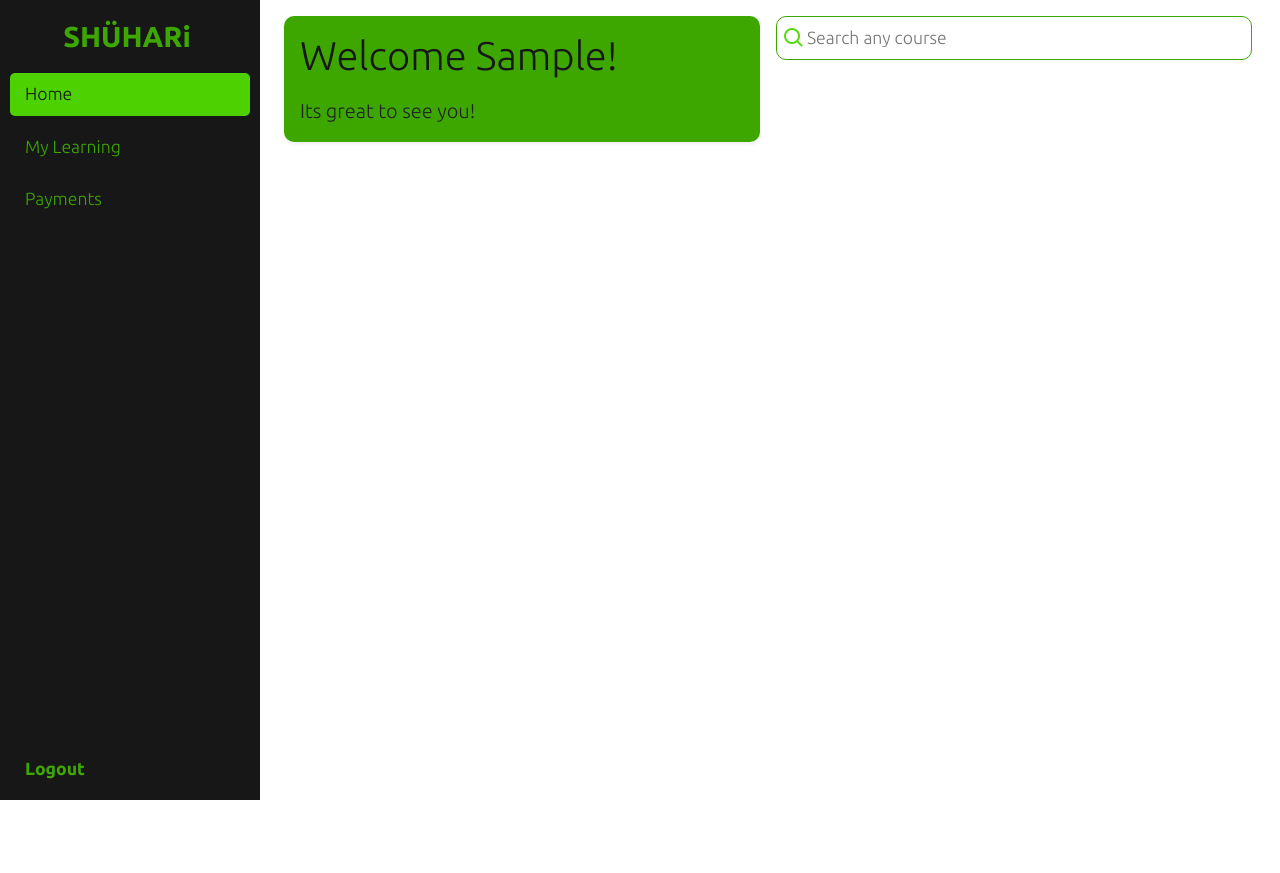
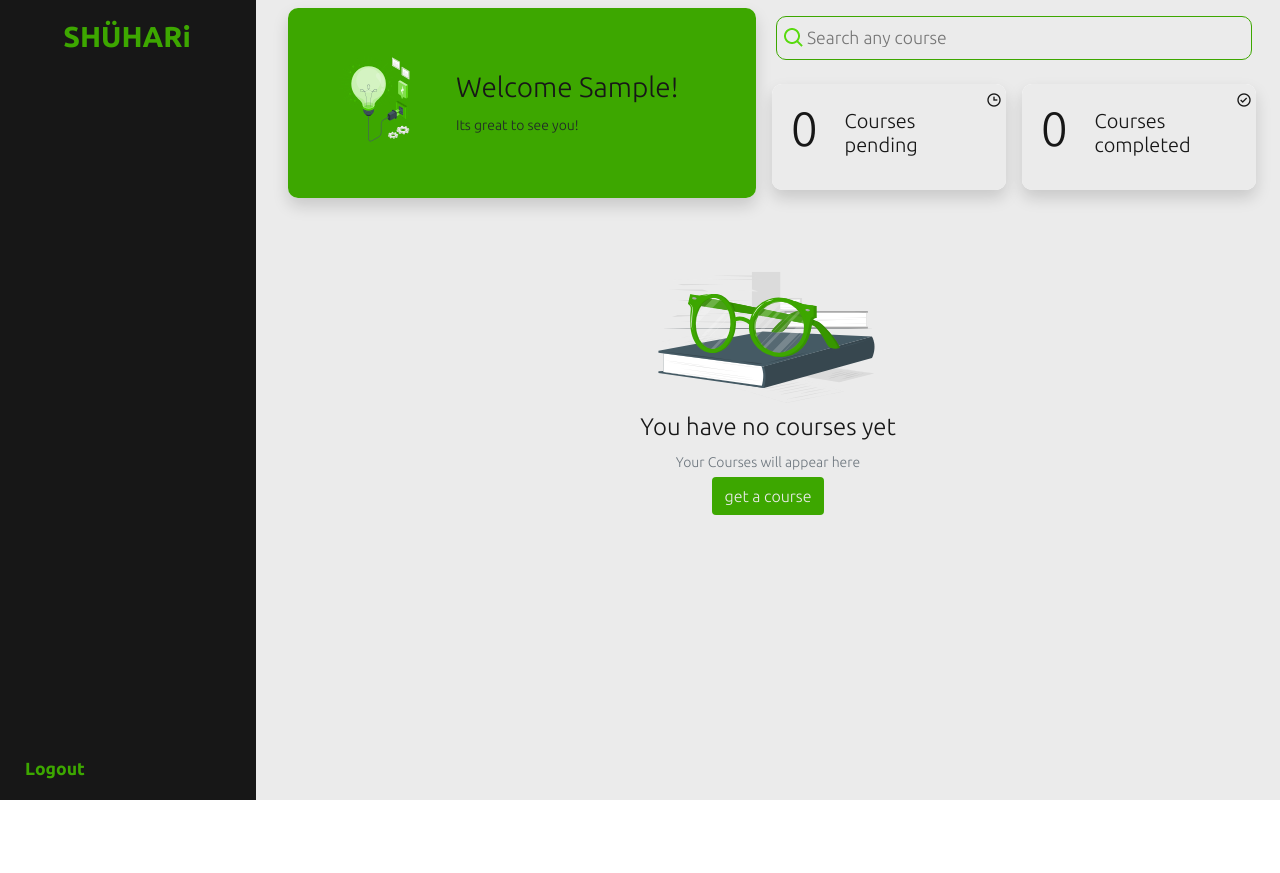
Before and after one commit to DelivceNdegwa/OnlineCourses, a Django app: page /customer/home/ in a window 1280 px wide. Run offline with Django 4.2, Linux system fonts and the light colour scheme; the visitor is signed in with stand-in values (Sample User, id 1); some libraries are stand-ins or nearby versions.

Commit message:
Dashboard setup

```diff
--- a/customer/static/css/dashboard.css
+++ b/customer/static/css/dashboard.css
@@ -27,6 +27,48 @@
     box-sizing: border-box;
     font-family: var(--default-font);
     border-style: none;
+}
+.text-custom-secondary{
+    color: var(--secondary-color) !important;
+}
+.btn-custom-secondary{
+    background-color: var(--secondary-color) !important;
+    color: var(--primary-variant) !important;
+}
+
+.btn-custom-secondary-variant{
+    background-color: var(--secondary-variant) !important;
+}
+
+.btn-custom-secondary:hover{
+    background-color: var(--secondary-color-brighter) !important;
+    color: var(--primary-variant) !important;
+}
+.btn-custom-secondary-outlined{
+    color: var(--secondary-color-brighter) !important;
+    background-color: transparent !important;
+    border: 2px solid var(--secondary-color-brighter) !important;
+}
+
+.btn-custom-secondary-outlined:hover{
+    background-color: var(--secondary-color-brighter) !important;
+    color: var(--primary-variant) !important;
+}
+
+
+.bg-custom-primary{
+    background-color: var(--primary-color) !important;
+    color: var(--primary-variant) !important;
+}
+
+.bg-custom-primary-variant{
+    color: var(--primary-color) !important;
+    background-color: var(--primary-variant) !important;
+}
+
+.bg-custom-secondary{
+    background-color: var(--secondary-color) !important;
+    color: var(--primary-color) !important;
 }
 
 html {
@@ -154,6 +196,15 @@
     outline: none !important;
 }
 
+.stats-course-card i{
+    position:absolute;
+    margin: 8px;
+    top: 0;
+    right: 0;
+    height: 24px;
+    width: 24px;
+}
+
 @media (max-width:1200px) {
     .dashboard-content{
         left:300px;
--- a/customer/urls.py
+++ b/customer/urls.py
@@ -3,5 +3,6 @@
 
 app_name="customer"
 urlpatterns = [
-    path('home/', views.home, name="home")
+    path('home/', views.home, name="home"),
+    path('learning/', views.student_learning, name="learning")
 ]
--- a/customer/views.py
+++ b/customer/views.py
@@ -4,4 +4,28 @@
 
 @login_required
 def home(request):
-    return render(request, "dashboard/customer/home.html")
+
+    pending_stats_dict = {
+        'type': 'pending',
+        'count': 0,
+        'description': 'Courses <br> pending'
+    }
+    completed_stats_dict = {
+        'type': 'completed',
+        'count': 0,
+        'description': 'Courses <br> completed'
+    }
+
+    courses_stats_list = [pending_stats_dict, completed_stats_dict]
+
+    context = {
+        "courses_stats": courses_stats_list
+    }
+    return render(request, "dashboard/customer/home.html", context)
+
+@login_required
+def student_learning(request):
+    context = {
+
+    }
+    return render(request, "dashboard/customer/my_learning.html", context)
--- a/online_courses/urls.py
+++ b/online_courses/urls.py
@@ -21,11 +21,12 @@
 from django.conf.urls.static import static
 
 urlpatterns = [
-    path('admin/', admin.site.urls),
+    path('super_admin/', admin.site.urls),
     path('', include('frontend.urls')),
     path('courses/', include('courses.urls')),
     path('auth/', include('users.urls')),
-    path('customer/', include('customer.urls'))
+    path('customer/', include('customer.urls')),
+    path('shuhuri_admin/', include('staff.urls')),
 ]
 urlpatterns += static(settings.MEDIA_URL, document_root=settings.MEDIA_ROOT)
 urlpatterns += static(settings.STATIC_URL, document_root=settings.STATIC_ROOT)
--- /dev/null
+++ b/staff/urls.py
@@ -0,0 +1,7 @@
+from django.urls import path
+from staff import views
+
+app_name="staff"
+urlpatterns = [
+    path('home/', views.home, name="home")
+]
--- a/templates/basefiles/dashboard.html
+++ b/templates/basefiles/dashboard.html
@@ -29,8 +29,12 @@
             3. Logout
 
         -->
-        {% include "dashboard/components/students_sidebar.html" %}
-        <div class="dashboard-content">
+        {% if not request.user.is_superuser %}
+            {% include "dashboard/components/students_sidebar.html" %}
+        {% else %}
+            {% include "dashboard/components/admin_sidebar.html" %}
+        {% endif %}
+        <div class="dashboard-content bg-custom-primary-variant">
             <div class="container-fluid mt-2">
                 {% block content %}{% endblock %}
             </div>
--- a/templates/components/nav_items_large.html
+++ b/templates/components/nav_items_large.html
@@ -23,6 +23,7 @@
                 {% if request.user.is_authenticated and not request.user.is_active %}
                     <a href="#" title="Check your email to activate your account" class="btn btn-custom-secondary mx-3">Activate account</a>
                 {% elif request.user.is_authenticated and request.user.is_active %}
+                    <a href="{% url 'customer:home' %}" class="nav-link active mx-3">Dashboard</a>
                     <a href="{% url 'users:logout' %}" class="btn btn-custom-secondary mx-3">Logout</a>
                 {% else %}
                     <a href="{% url 'users:sign-up' %}" class="btn btn-custom-secondary-outlined">Sign Up</a>
--- /dev/null
+++ b/templates/dashboard/admin/home.html
@@ -0,0 +1,2 @@
+{% extends "basefiles/dashboard.html" %}
+{% load static %}
--- a/templates/dashboard/components/home_welcome_card.html
+++ b/templates/dashboard/components/home_welcome_card.html
@@ -1,10 +1,13 @@
 {% load static %}
-<div class="card shadow-sm card-rounded border-0 w-100">
-    <div class="card-body bg-custom-secondary card-rounded">
-        <div class="row align-items-center">
-            <div class="col-12">
-                <p class="welcome-text-main display-6">Welcome {{ request.user.first_name }}!</p>
-                <small class="text-secondary welcome-text-secondary lead text-dark">Its great to see you!</small>
+<div class="card shadow card-rounded border-0 h-100 w-100" style="margin: 0 !important; padding: 0 !important;">
+    <div class="card-body bg-custom-secondary card-rounded" style="margin: 0 !important; padding: 0 !important;">
+        <div class="row align-items-center h-100" style="margin: 0 !important; padding: 0 !important;">
+            <div class="col-4">
+                <img src="{% static 'images/light.svg' %}" class="w-100 img-fluid" alt="Knowledge bulb" style="max-height:100px; margin: 0 !important; padding: 0 !important;">
+            </div>
+            <div class="col-8">
+                <p class="welcome-text-main h3">Welcome {{ request.user.first_name }}!</p>
+                <small class="text-secondary welcome-text-secondary text-dark">Its great to see you!</small>
             </div>
         </div>
     </div>
--- /dev/null
+++ b/templates/dashboard/components/no_courses.html
@@ -0,0 +1,10 @@
+{% load static %}
+<div class="row align-items-center justify-content-center h-100 mt-5">
+    <div class="col-12 text-center">
+        <img src="{% static 'images/no_courses.svg' %}" alt="No courses" class="w-25">
+        <p class="h4">You have no courses yet</p>
+        <small class="text-secondary">Your Courses will appear here </small>
+        <br>
+        <a href="{% url 'frontend:home' %}" class="btn btn-custom-secondary mt-1"> get a course</a>
+    </div>
+</div>
--- /dev/null
+++ b/templates/dashboard/components/pending_and_completed_card.html
@@ -0,0 +1,25 @@
+<div class="stats-course-card card shadow card-rounded border-0 h-100 w-100">
+    <div class="card-body card-rounded bg-custom-primary-variant">
+        <div class="row align-items-center h-100">
+            <div class="col-3">
+                <p class="display-5 text-center">{{ stat.count }}</p>
+            </div>
+            <div class="col-9">
+                <p class="h5">{{ stat.description|safe }}</p>
+            </div>
+            {% if stat.type == 'pending' %}
+                <!-- <box-icon
+                    name='time'
+                    size="sm"
+                ></box-icon> -->
+                <i class='bx bx-time bx-xs'></i>
+            {% else %}
+                <!-- <box-icon
+                    name='check-circle'
+                    size="sm"
+                ></box-icon> -->
+                <i class='bx bx-check-circle bx-xs'></i>
+            {% endif %}
+        </div>
+    </div>
+</div>
--- a/templates/dashboard/components/students_sidebar.html
+++ b/templates/dashboard/components/students_sidebar.html
@@ -13,7 +13,7 @@
         </a>
     </li>
     <li>
-        <a href="#">
+        <a href="{% url 'customer:learning' %}">
             <box-icon
                 name='menu-alt-right'
                 size="lg"
--- a/templates/dashboard/customer/home.html
+++ b/templates/dashboard/customer/home.html
@@ -1,19 +1,26 @@
 {% extends "basefiles/dashboard.html" %}
 {% load static %}
 {% block content %}
-    <div class="row justify-content-center mx-2">
+    <div class="row justify-content-center align-items-stretch mx-2">
+        <div class="col-sm-10 col-md-6 col-lg-6">
+            <div class="d-flex align-items-stretch h-100">
+                {% include 'dashboard/components/home_welcome_card.html' %}
+            </div>
+            <!-- <p class="h3 mt-3" style="font-weight:600;">Courses in Progress</> -->
+        </div>
         <div class="col-sm-10 col-md-6 col-lg-6 p-2">
-                {% include 'dashboard/components/home_welcome_card.html' %}
-        </div>
-        <div class="col-sm-10 col-md-6 col-lg-6 h-100 p-2">
             <div class="row">
-                <div class="col-12">
+                <div class="col-12 pb-3">
                     {% include "components/search_form.html" %}
                 </div>
-                <div class="col-6 p-2">
 
-                </div>
+                {% for stat in courses_stats %}
+                    <div class="col-sm-12 col-md-12 col-lg-6 px-2 mt-2">
+                        {% include "dashboard/components/pending_and_completed_card.html" %}
+                    </div>
+                {% endfor %}
             </div>
         </div>
     </div>
+    {% include "dashboard/components/no_courses.html" %}
 {% endblock %}
--- a/users/views.py
+++ b/users/views.py
@@ -90,7 +90,9 @@
         if user is not None:
             login(request, user)
             authentication_error = False
-            return redirect("customer:home")
+            if not user.is_superuser:
+                return redirect("customer:home")
+            return redirect("staff:home")
 
     else:
         authentication_error = False
```
Also changed, not shown: staff/views.py (+8 -0 lines), templates/dashboard/customer/my_learning.html (added, +9 -0 lines), customer/static/images/light.svg (added), customer/static/images/no_courses.svg (added), templates/dashboard/customer/ongoing_courses.html (deleted).
